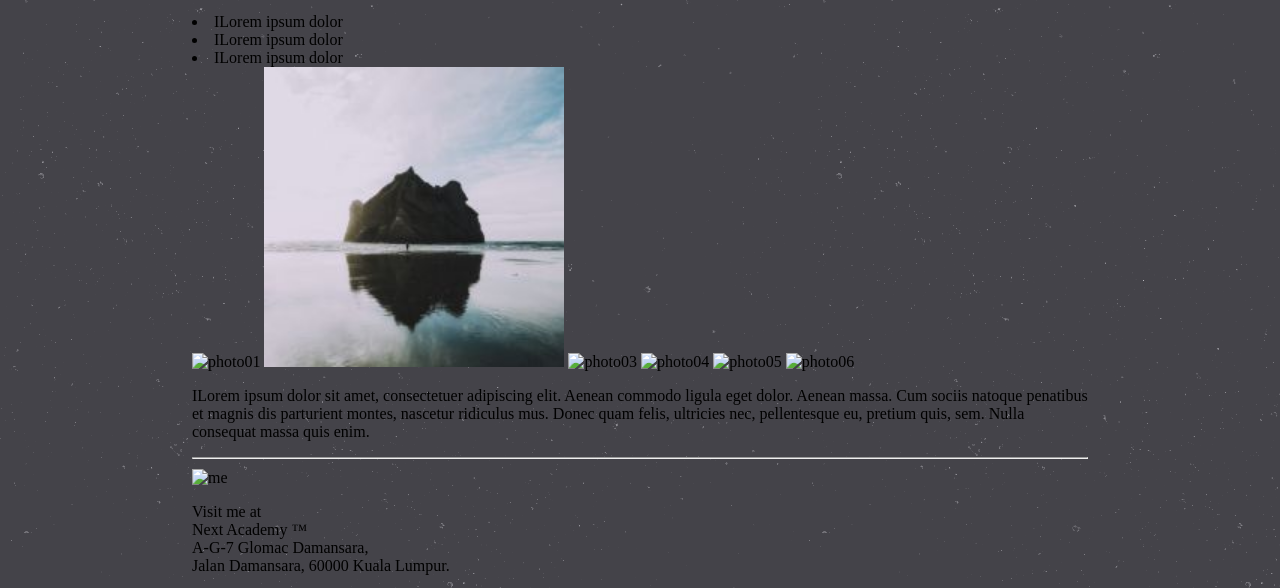
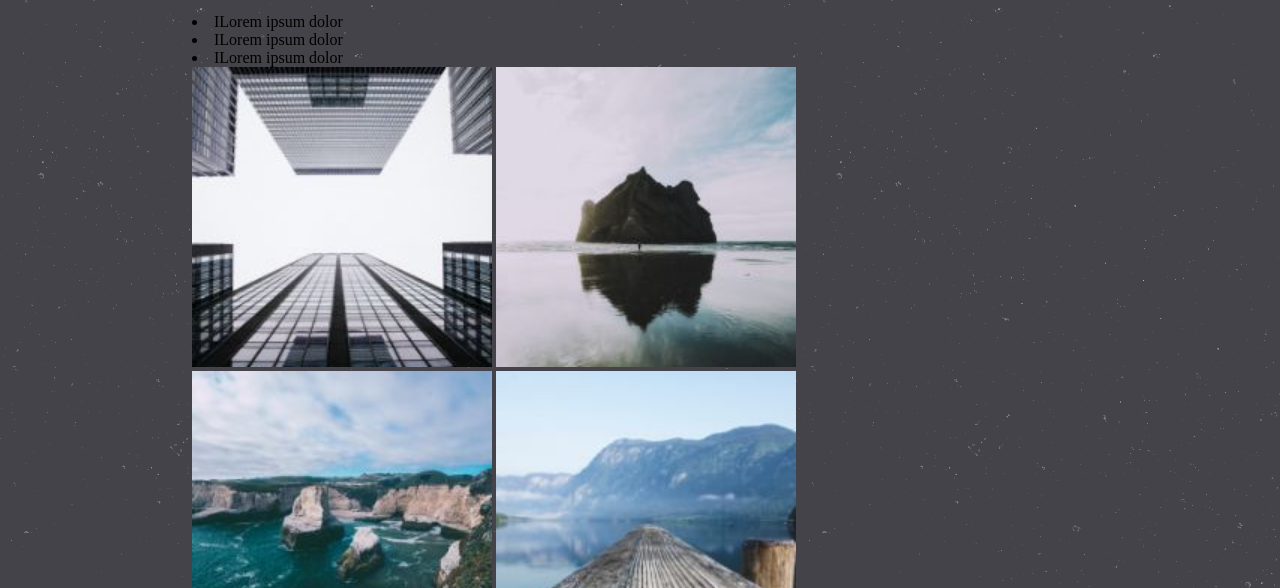
Before and after one commit to tenkoi/tenkoi.github.io, a plain HTML site: page index.html in a window 1280 px wide. Shown: the part 172-760 px from the top of the page. Drawn offline with Linux system fonts and the light colour scheme; files whose address does not match are found by name.

Commit message:
Update index.html

```diff
--- a/index.html
+++ b/index.html
@@ -20,16 +20,16 @@
 			<li> ILorem ipsum dolor
 			<li> ILorem ipsum dolor
 				<br>
-			<img src="images/gallery/photo01.jpeg" width="300" height="300" alt="photo01">
+			<img src="photo01.jpeg" width="300" height="300" alt="photo01">
 				<img src="photo02.jpeg" width="300" height="300" alt="photo02">
-				<img src="images/gallery/photo03.jpeg" width="300" height="300" alt="photo03">
-				<img src="images/gallery/photo04.jpeg" width="300" height="300" alt="photo04">
-				<img src="images/gallery/photo05.jpeg" width="300" height="300" alt="photo05">
-				<img src="images/gallery/photo06.jpeg" width="300" height="300" alt="photo06">
+				<img src="photo03.jpeg" width="300" height="300" alt="photo03">
+				<img src="photo04.jpeg" width="300" height="300" alt="photo04">
+				<img src="photo05.jpeg" width="300" height="300" alt="photo05">
+				<img src="photo06.jpeg" width="300" height="300" alt="photo06">
 			<p>
 
 				<p>ILorem ipsum dolor sit amet, consectetuer adipiscing elit. Aenean commodo ligula eget dolor. Aenean massa. Cum sociis natoque penatibus et magnis dis parturient montes, nascetur ridiculus mus. Donec quam felis, ultricies nec, pellentesque eu, pretium quis, sem. Nulla consequat massa quis enim.</p><hr>
-				<img src="images/profile.jpeg" width="100" height="100" alt="me" align="center">
+				<img src="profile.jpeg" width="100" height="100" alt="me" align="center">
 				<P>Visit me at <br> Next Academy &trade; <br> A-G-7 Glomac Damansara,<br> Jalan Damansara, 60000 Kuala Lumpur. </P>
 			</p>
 			<h1 class="alert"> ILorem ipsum dolor sit amet, consectetuer adipiscing elit. Aenean commodo ligula eget dolor. Aenean massa. Cum sociis natoque penatibus et magnis dis parturient montes, nascetur ridiculus mus. Donec quam felis, ultricies nec, pellentesque eu, pretium quis, sem. Nulla consequat massa quis enim. Donec pede justo, fringilla vel, aliquet nec, vulputate eget, arcu. In enim justo, rhoncus ut, imperdiet a, venenatis vitae, justo. Nullam dictum felis eu pede </h1>
```
